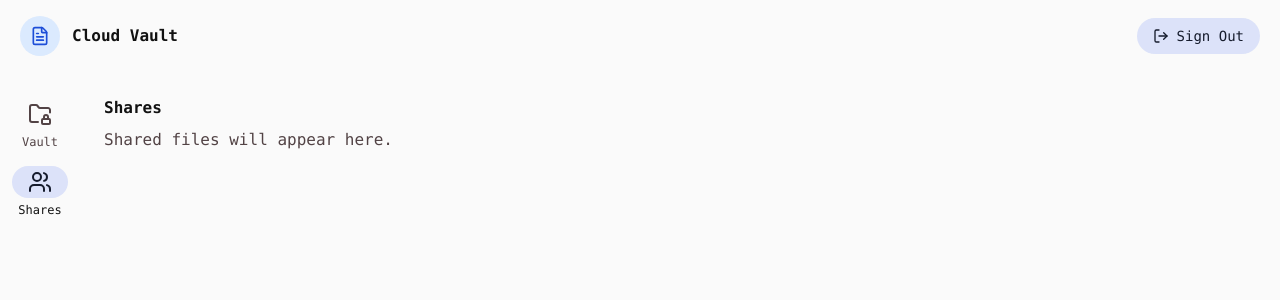
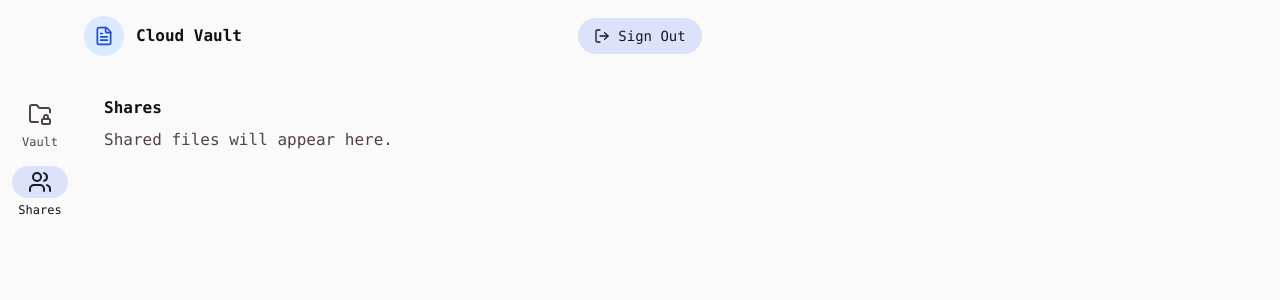
Before and after one commit to fegan104/cloud-vault, a Next.js app: page /shares in a window 1280 px wide. Shown: the top 300 px of the page. Built offline with nearby package versions, Linux system fonts and the light colour scheme.

Commit message:
skeleton is really coming together

```diff
--- a/src/app/vault/VaultLayout.tsx
+++ b/src/app/vault/VaultLayout.tsx
@@ -1,15 +1,19 @@
 import Navigation from "@/components/Navigation";
-import { AppBar } from "@/components/AppBar";
+import { VaultAppBar } from "@/components/VaultAppBar";
 
 type VaultLayoutProps = {
   children: React.ReactNode;
+  /** Optional search query for the app bar */
+  searchQuery?: string;
+  /** Optional search change handler for the app bar */
+  onSearchChange?: (query: string) => void;
 };
 
-export default function VaultLayout({ children }: VaultLayoutProps) {
+export default function VaultLayout({ children, searchQuery, onSearchChange }: VaultLayoutProps) {
   return (
     <div className="h-full flex flex-col">
       {/* Full-width app bar at top */}
-      <AppBar />
+      <VaultAppBar searchQuery={searchQuery} onSearchChange={onSearchChange} />
       {/* Below app bar: navigation rail + content */}
       <div className="flex-1 flex flex-row overflow-hidden">
         <Navigation />
--- a/src/app/vault/VaultScreen.tsx
+++ b/src/app/vault/VaultScreen.tsx
@@ -11,7 +11,7 @@ import CircularProgress from "@/components/CircularProgress";
 import { UploadButton } from "./UploadButton";
 import { TextButton, TonalButton } from "@/components/Buttons";
 import { DeleteConfirmationModal, TextInputModal } from "@/components/Modals";
-import { TextInput } from "@/components/TextInput";
+import VaultLayout from "./VaultLayout";
 
 type VaultScreenProps = {
   masterKeySalt: string;
@@ -110,6 +110,7 @@ export default function VaultScreen({ masterKeySalt, files }: VaultScreenProps)
   };
 
   return (
+    <VaultLayout searchQuery={searchQuery} onSearchChange={setSearchQuery}>
       <div className="overflow-hidden flex flex-col h-full">
         <DeleteConfirmationModal
           isOpen={fileToDelete !== null}
@@ -138,16 +139,6 @@ export default function VaultScreen({ masterKeySalt, files }: VaultScreenProps)
         <MasterKeyGuard masterKeySalt={masterKeySalt}>
           <div className="overflow-y-auto ring-1 ring-on-surface ring-1 rounded-2xl m-4" style={{ "scrollbarWidth": "none" }}>
             <div className="w-full max-w-5xl mx-auto p-4 flex flex-col items-center">
-            {/* Search bar */}
-            <div className="w-full max-w-3xl mb-6">
-              <TextInput
-                value={searchQuery}
-                onChange={setSearchQuery}
-                placeholder="Search files by name..."
-                className="w-full"
-              />
-            </div>
-
               <div className="w-full mb-8 text-center">
                 <h2 className="text-[--font-headline-lg] font-bold text-on-surface mb-3">
                   Your Encrypted Files
@@ -208,6 +199,7 @@ export default function VaultScreen({ masterKeySalt, files }: VaultScreenProps)
           </div>
         </MasterKeyGuard>
       </div>
+    </VaultLayout>
   );
 }
 
@@ -327,5 +319,5 @@ function FileListItem({ file, downloadingId, deletingId, renamingId, onDownload,
         </div>
       </div>
     </li>
-  )
+  );
 }
--- a/src/app/vault/page.tsx
+++ b/src/app/vault/page.tsx
@@ -1,7 +1,6 @@
 import { prisma } from "../../lib/db";
 import { redirect } from "next/navigation";
 import VaultScreen from "./VaultScreen";
-import VaultLayout from "./VaultLayout";
 import { getSessionToken, deleteSessionToken } from "../../lib/getSessionToken";
 
 export default async function FileVault() {
@@ -46,11 +45,9 @@ export default async function FileVault() {
   }
 
   return (
-    <VaultLayout>
-      <VaultScreen
-        masterKeySalt={session.user.masterKeySalt}
-        files={session.user.encryptedFiles}
-      />
-    </VaultLayout>
+    <VaultScreen
+      masterKeySalt={session.user.masterKeySalt}
+      files={session.user.encryptedFiles}
+    />
   );
 }
--- a/src/components/AppBar.tsx
+++ /dev/null
@@ -1,37 +0,0 @@
-"use client";
-import { FileText, LogOut } from "lucide-react";
-import { TonalButton } from "./Buttons";
-import { signOut } from "../app/vault/actions";
-
-/**
- * Shared app bar for vault and shares screens.
- * Displays logo, title, and sign out button.
- */
-export function AppBar() {
-  return (
-    <div className="sticky top-0 z-50 bg-background shadow-[--shadow-1]">
-      <div className="w-full px-5 py-4">
-        <div className="flex items-center justify-between">
-          {/* Left section: Logo and title */}
-          <div className="flex items-center gap-3">
-            <div className="w-10 h-10 rounded-full bg-primary-container flex items-center justify-center">
-              <FileText className="w-5 h-5 text-primary" />
-            </div>
-            <h1 className="text-[--font-title-lg] font-semibold text-on-surface">Cloud Vault</h1>
-          </div>
-
-          {/* Right section: Sign out button */}
-          <form action={signOut}>
-            <TonalButton
-              type="submit"
-              className="flex items-center gap-2"
-            >
-              <LogOut className="w-4 h-4" />
-              <span>Sign Out</span>
-            </TonalButton>
-          </form>
-        </div>
-      </div>
-    </div>
-  );
-}
--- a/src/components/VaultAppBar.tsx
+++ b/src/components/VaultAppBar.tsx
@@ -6,16 +6,17 @@ import { TextInput } from "./TextInput";
 import { useState } from "react";
 
 type VaultAppBarProps = {
-  searchQuery: string;
-  onSearchChange: (query: string) => void;
+  searchQuery?: string;
+  onSearchChange?: (query: string) => void;
 };
 
-export function VaultAppBar({ searchQuery, onSearchChange }: VaultAppBarProps) {
+export function VaultAppBar({ searchQuery = "", onSearchChange }: VaultAppBarProps) {
   const [isSearchExpanded, setIsSearchExpanded] = useState(false);
+  const showSearch = onSearchChange !== undefined;
 
   const handleSearchToggle = () => {
     setIsSearchExpanded(!isSearchExpanded);
-    if (isSearchExpanded) {
+    if (isSearchExpanded && onSearchChange) {
       // Clear search when closing
       onSearchChange("");
     }
@@ -23,7 +24,7 @@ export function VaultAppBar({ searchQuery, onSearchChange }: VaultAppBarProps) {
 
   return (
     <div className="sticky top-0 z-50 bg-background shadow-[--shadow-1]">
-      <div className="w-full max-w-6xl mx-auto px-4 py-4">
+      <div className="w-full max-w-6xl mx-auto px-5 py-4">
         {/* Desktop layout - always visible */}
         <div className="hidden md:grid md:grid-cols-[1fr_auto_1fr] items-center gap-4">
           {/* Left section: Logo and title */}
@@ -34,7 +35,8 @@ export function VaultAppBar({ searchQuery, onSearchChange }: VaultAppBarProps) {
             <h1 className="text-[--font-title-lg] font-semibold text-on-surface">Cloud Vault</h1>
           </div>
 
-          {/* Center section: Search bar */}
+          {/* Center section: Search bar (only if search is enabled) */}
+          {showSearch && (
             <div className="w-full min-w-96 max-w-2xl">
               <TextInput
                 value={searchQuery}
@@ -43,6 +45,7 @@ export function VaultAppBar({ searchQuery, onSearchChange }: VaultAppBarProps) {
                 className="w-full"
               />
             </div>
+          )}
 
           {/* Right section: Sign out button */}
           <div className="flex justify-end">
@@ -58,7 +61,7 @@ export function VaultAppBar({ searchQuery, onSearchChange }: VaultAppBarProps) {
           </div>
         </div>
 
-        {/* Mobile layout - conditional rendering */}
+        {/* Mobile layout */}
         <div className="md:hidden flex items-center gap-3">
           {!isSearchExpanded ? (
             <>
@@ -67,6 +70,7 @@ export function VaultAppBar({ searchQuery, onSearchChange }: VaultAppBarProps) {
                 <h1 className="text-[--font-title-lg] font-semibold text-on-surface">Cloud Vault</h1>
               </div>
 
+              {showSearch && (
                 <button
                   onClick={handleSearchToggle}
                   className="p-2 rounded-lg hover:bg-surface-variant transition-colors"
@@ -74,6 +78,7 @@ export function VaultAppBar({ searchQuery, onSearchChange }: VaultAppBarProps) {
                 >
                   <Search className="w-5 h-5 text-on-surface" />
                 </button>
+              )}
 
               <form action={signOut}>
                 <TonalButton
@@ -90,7 +95,7 @@ export function VaultAppBar({ searchQuery, onSearchChange }: VaultAppBarProps) {
               <div className="flex-1">
                 <TextInput
                   value={searchQuery}
-                  onChange={onSearchChange}
+                  onChange={onSearchChange!}
                   placeholder="Search files..."
                   className="w-full"
                 />
```
Lines whose indentation alone changed are shown as unchanged.
